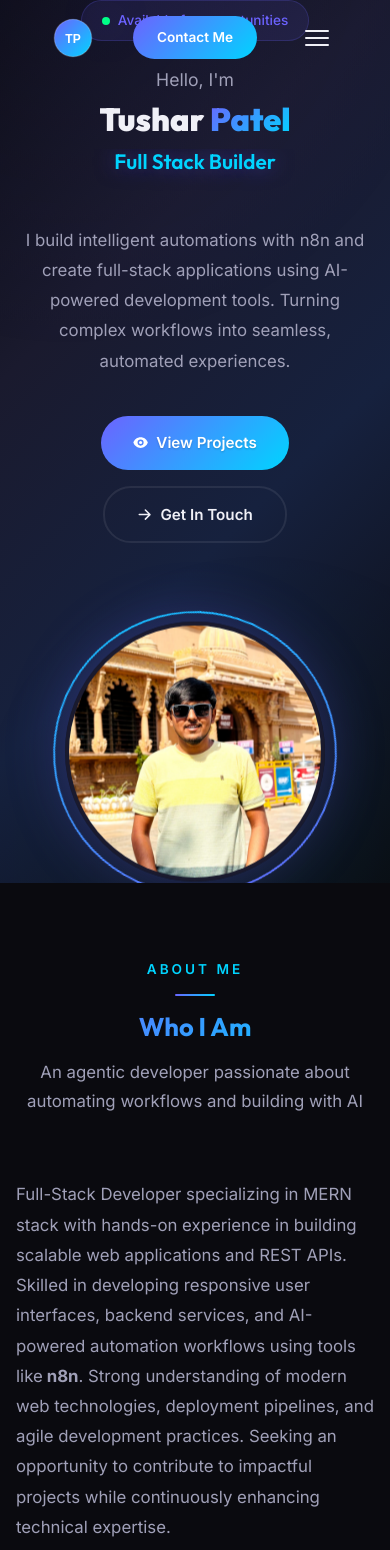
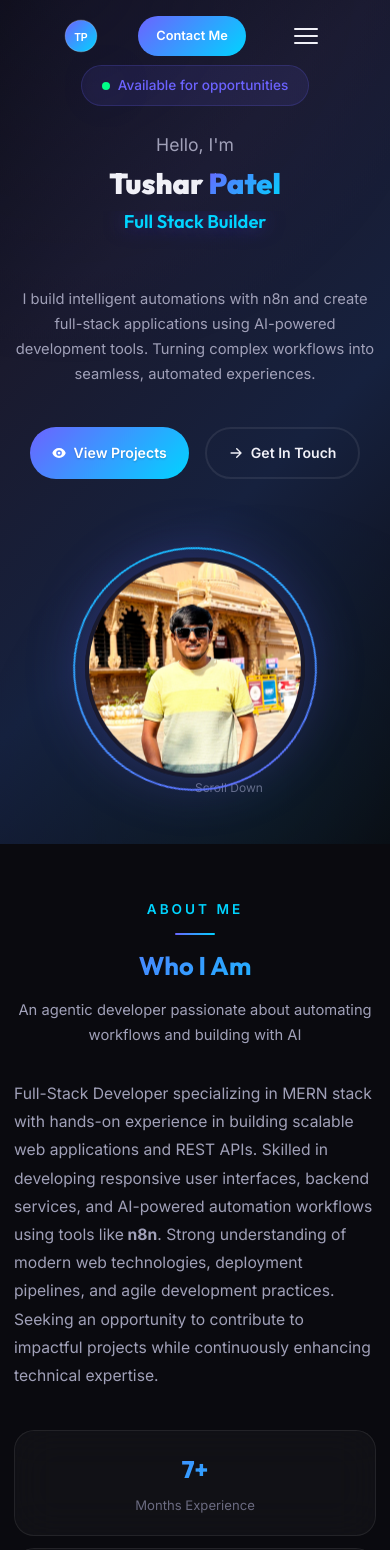
Before and after one commit to Pateltushar9951/tushar-portfolio, a React (Vite) app in the folder client/: page / in a window 390 px wide. Shown: the top 1550 px of the page. Built offline with nearby package versions, Linux system fonts and the light colour scheme; no server answers.

Commit message:
update phone UI

```diff
--- a/client/src/index.css
+++ b/client/src/index.css
@@ -1598,20 +1598,32 @@ img {
 
 @media (max-width: 768px) {
   :root {
-    --section-padding: 72px 0;
+    --section-padding: 60px 0;
+  }
+
+  .section-header {
+    margin-bottom: 40px;
+  }
+
+  .section-title {
+    font-size: clamp(1.45rem, 5vw, 2.2rem);
+  }
+
+  .section-subtitle {
+    font-size: 0.98rem;
   }
 
   .nav-links {
     position: fixed;
     top: 0;
     right: -100%;
-    width: 280px;
+    width: 240px;
     height: 100vh;
     background: var(--bg-secondary);
     border-left: 1px solid var(--border-glass);
     flex-direction: column;
     justify-content: center;
-    padding: 40px;
+    padding: 32px;
     transition: right var(--transition-smooth);
   }
 
@@ -1624,66 +1636,236 @@ img {
     z-index: 1001;
   }
 
+  .nav-center {
+    gap: 12px;
+  }
+
+  .nav-cta {
+    padding: 9px 18px;
+    font-size: 0.8rem;
+  }
+
+  .nav-logo-img {
+    width: 34px;
+    height: 34px;
+  }
+
   .hero-avatar-container {
-    width: 260px;
-    height: 260px;
+    width: 220px;
+    height: 220px;
   }
 
   .hero-avatar,
   .hero-avatar-bg {
-    width: 260px;
-    height: 260px;
+    width: 220px;
+    height: 220px;
   }
 
   .hero-avatar-bg {
-    font-size: 6rem;
+    font-size: 5rem;
   }
 
   .hero-floating-badge {
     display: none;
   }
 
+  .hero-name {
+    font-size: clamp(2.1rem, 8vw, 3rem);
+  }
+
+  .hero-description {
+    font-size: 0.98rem;
+    line-height: 1.7;
+  }
+
+  .hero-buttons .btn-primary,
+  .hero-buttons .btn-outline {
+    padding: 12px 22px;
+    font-size: 0.88rem;
+  }
+
   .about-stats {
-    grid-template-columns: repeat(3, 1fr);
+    grid-template-columns: repeat(2, 1fr);
     gap: 12px;
   }
 
-  .projects-grid {
-    grid-template-columns: 1fr;
-  }
-
-  .skills-grid {
-    grid-template-columns: 1fr;
-  }
-
+  .about-text p {
+    font-size: 0.98rem;
+  }
+
+  .stat-card {
+    padding: 20px 14px;
+  }
+
+  .stat-number {
+    font-size: 1.8rem;
+  }
+
+  .internships-grid,
+  .skills-grid,
+  .projects-grid,
+  .cert-grid {
+    gap: 18px;
+  }
+
+  .internship-card,
+  .skill-category,
+  .cert-item,
+  .project-card-inner,
   .modal-content {
-    padding: 32px 24px;
+    padding-left: 20px;
+    padding-right: 20px;
+  }
+
+  .internship-card,
+  .skill-category,
+  .cert-item {
+    padding-top: 22px;
+    padding-bottom: 22px;
+  }
+
+  .project-card-inner {
+    padding-top: 24px;
+    padding-bottom: 24px;
+  }
+
+  .project-title {
+    font-size: 1.15rem;
+  }
+
+  .project-desc-preview,
+  .internship-list-item,
+  .modal-description {
+    font-size: 0.88rem;
+  }
+
+  .internship-card-top {
+    flex-direction: column;
+    gap: 8px;
+  }
+
+  .internship-period {
+    text-align: left;
+  }
+
+  .modal-content {
+    padding: 28px 20px;
   }
 
   .section-title {
     font-size: clamp(1.6rem, 5vw, 2.5rem);
   }
+
+  .modal-title {
+    font-size: 1.5rem;
+  }
+
+  .modal-emoji {
+    font-size: 3.3rem;
+  }
 }
 
 @media (max-width: 480px) {
   .container {
-    padding: 0 16px;
+    padding: 0 14px;
+  }
+
+  :root {
+    --section-padding: 52px 0;
+  }
+
+  body {
+    font-size: 15px;
   }
 
   .hero-name {
-    font-size: 2rem;
+    font-size: 1.8rem;
+  }
+
+  .hero-title {
+    font-size: 1.15rem;
+  }
+
+  .hero-description {
+    font-size: 0.92rem;
+  }
+
+  .section-header {
+    margin-bottom: 32px;
+  }
+
+  .section-subtitle {
+    font-size: 0.92rem;
+  }
+
+  .about-stats {
+    grid-template-columns: 1fr;
+  }
+
+  .stat-card {
+    padding: 18px 12px;
   }
 
   .stat-number {
-    font-size: 1.6rem;
+    font-size: 1.5rem;
+  }
+
+  .project-card-inner,
+  .internship-card,
+  .skill-category,
+  .cert-item,
+  .modal-content {
+    padding-left: 16px;
+    padding-right: 16px;
+  }
+
+  .project-card-inner,
+  .internship-card,
+  .skill-category,
+  .cert-item {
+    padding-top: 20px;
+    padding-bottom: 20px;
+  }
+
+  .project-emoji,
+  .modal-emoji {
+    font-size: 2.8rem;
+  }
+
+  .project-stack,
+  .skill-tags,
+  .modal-stack {
+    gap: 8px;
+  }
+
+  .project-stack-tag,
+  .skill-tag,
+  .modal-stack-tag {
+    padding: 5px 10px;
+    font-size: 0.7rem;
+  }
+
+  .internship-list {
+    padding-left: 18px;
   }
 
   .cert-grid {
     grid-template-columns: 1fr;
+  }
+
+  .footer {
+    padding: 36px 0 24px;
   }
 
   .footer-content {
     flex-direction: column;
     text-align: center;
-  }
-}
+    gap: 18px;
+  }
+
+  .footer-links {
+    gap: 10px;
+    flex-wrap: wrap;
+    justify-content: center;
+  }
+}
```
